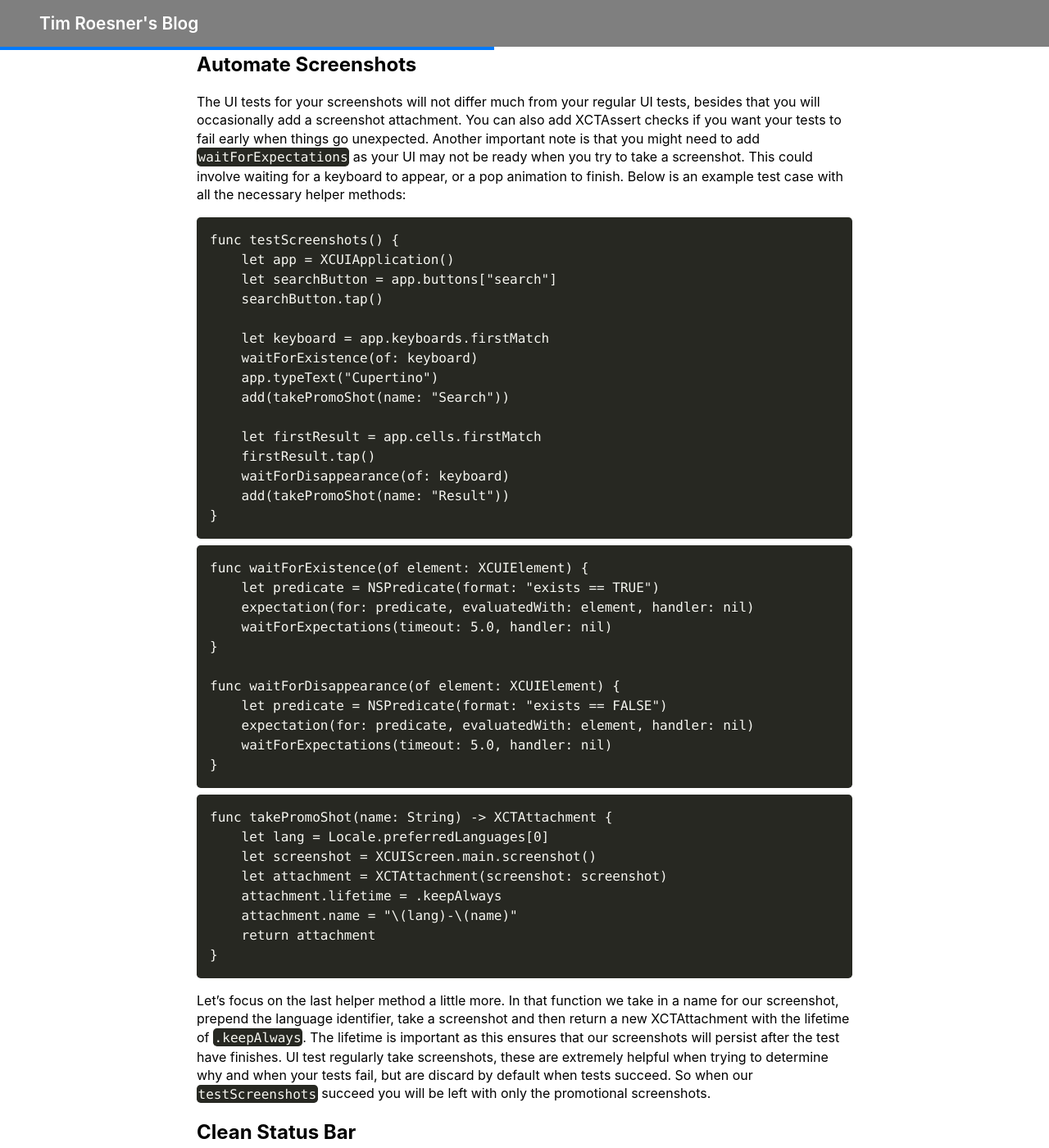
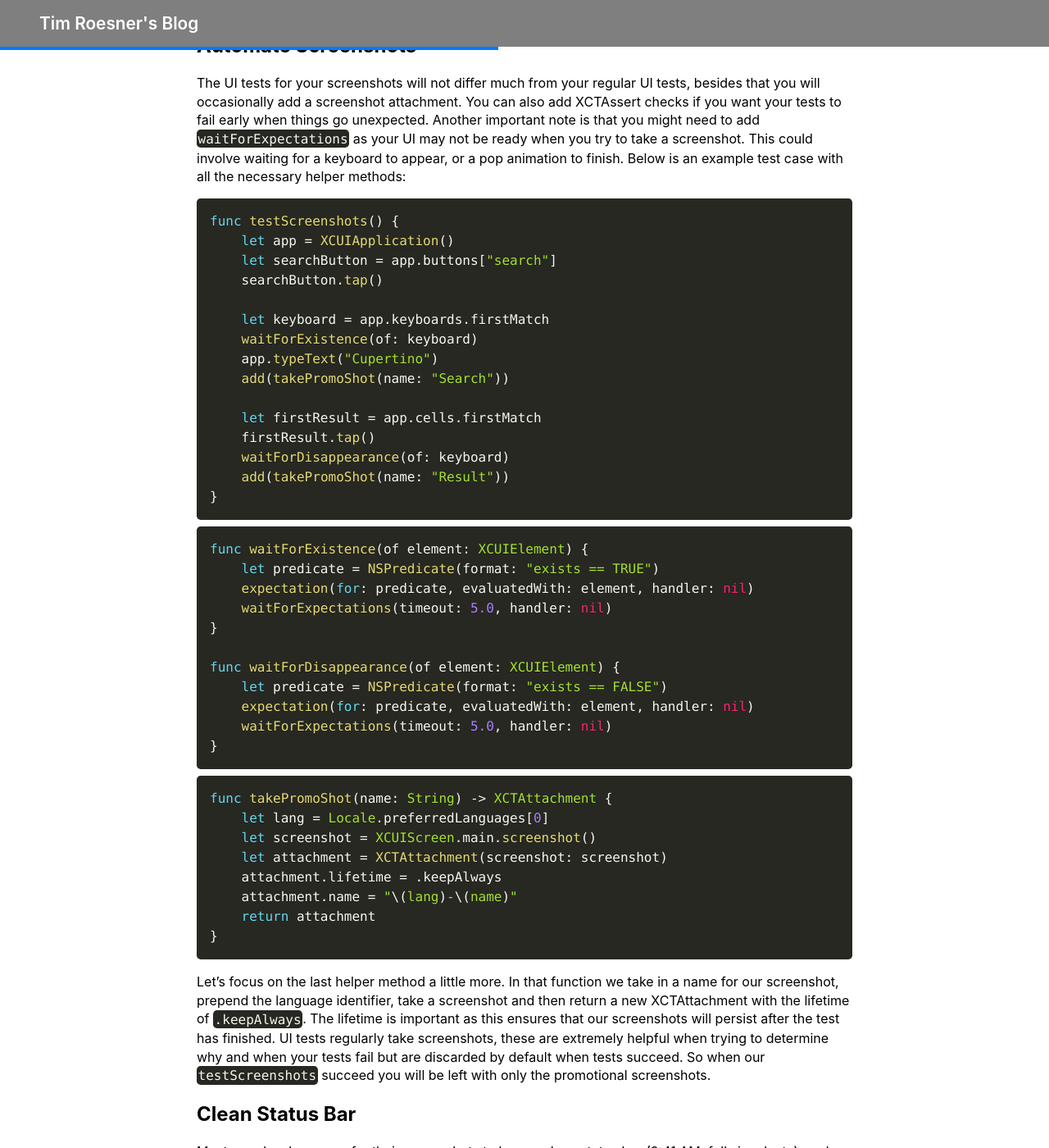
Before and after one commit to timroesner/Blog, a Jekyll site: the page built from _posts/2020-04-19-automated-screenshots-with-xctestplan.md, in a window 1280 px wide and 1400 px high, scrolled down 1341 px. Shown: the whole window at 82% size. Built offline with Jekyll 4.4.1, drawn with Linux system fonts in a browser that asks for light colours; nearby versions of some CDN libraries; some of the changed text lies outside the part shown.

Commit message:
Fix typos

````diff
--- a/_posts/2020-04-19-automated-screenshots-with-xctestplan.md
+++ b/_posts/2020-04-19-automated-screenshots-with-xctestplan.md
@@ -63,7 +63,7 @@ func takePromoShot(name: String) -> XCTAttachment {
 }
 ```
 
-Let's focus on the last helper method a little more. In that function we take in a name for our screenshot, prepend the language identifier, take a screenshot and then return a new XCTAttachment with the lifetime of `.keepAlways`. The lifetime is important as this ensures that our screenshots will persist after the test have finishes. UI test regularly take screenshots, these are extremely helpful when trying to determine why and when your tests fail, but are discard by default when tests succeed. So when our `testScreenshots` succeed you will be left with only the promotional screenshots.
+Let's focus on the last helper method a little more. In that function we take in a name for our screenshot, prepend the language identifier, take a screenshot and then return a new XCTAttachment with the lifetime of `.keepAlways`. The lifetime is important as this ensures that our screenshots will persist after the test has finished. UI tests regularly take screenshots, these are extremely helpful when trying to determine why and when your tests fail but are discarded by default when tests succeed. So when our `testScreenshots` succeed you will be left with only the promotional screenshots.
 
 ## Clean Status Bar
 Most app developers prefer their screenshots to have a clean status bar (9:41 AM, full signal, etc), and with Xcode 11 this is now even easier. There is a new utility within `xcrun simctl status_bar` that allows us to override these values. I normally add this as a `Build Phase` in the screenshots UI test target:
````
Also changed, not shown: other parts of _posts/2020-04-19-automated-screenshots-with-xctestplan.md (+3 -3 lines).
